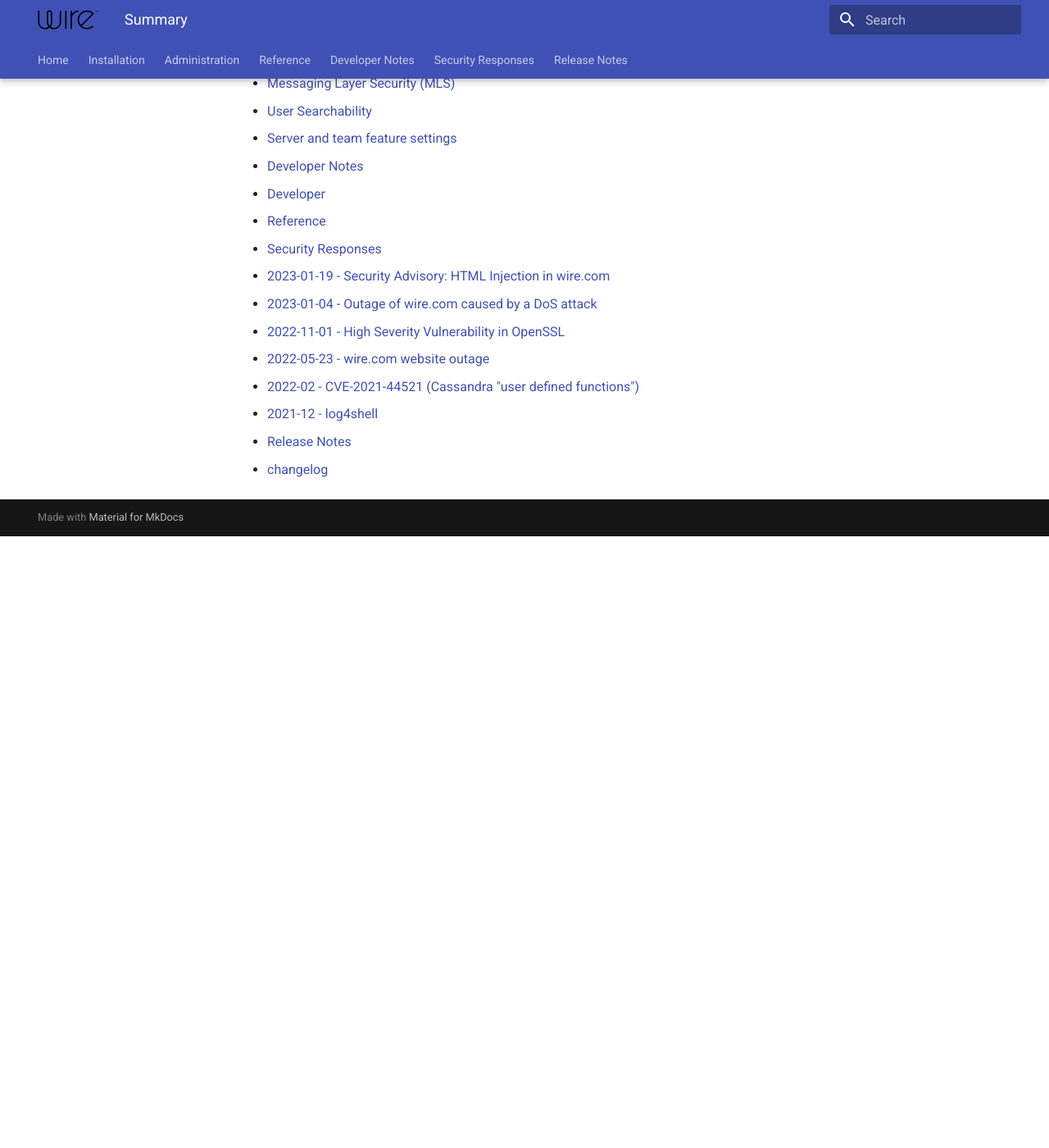
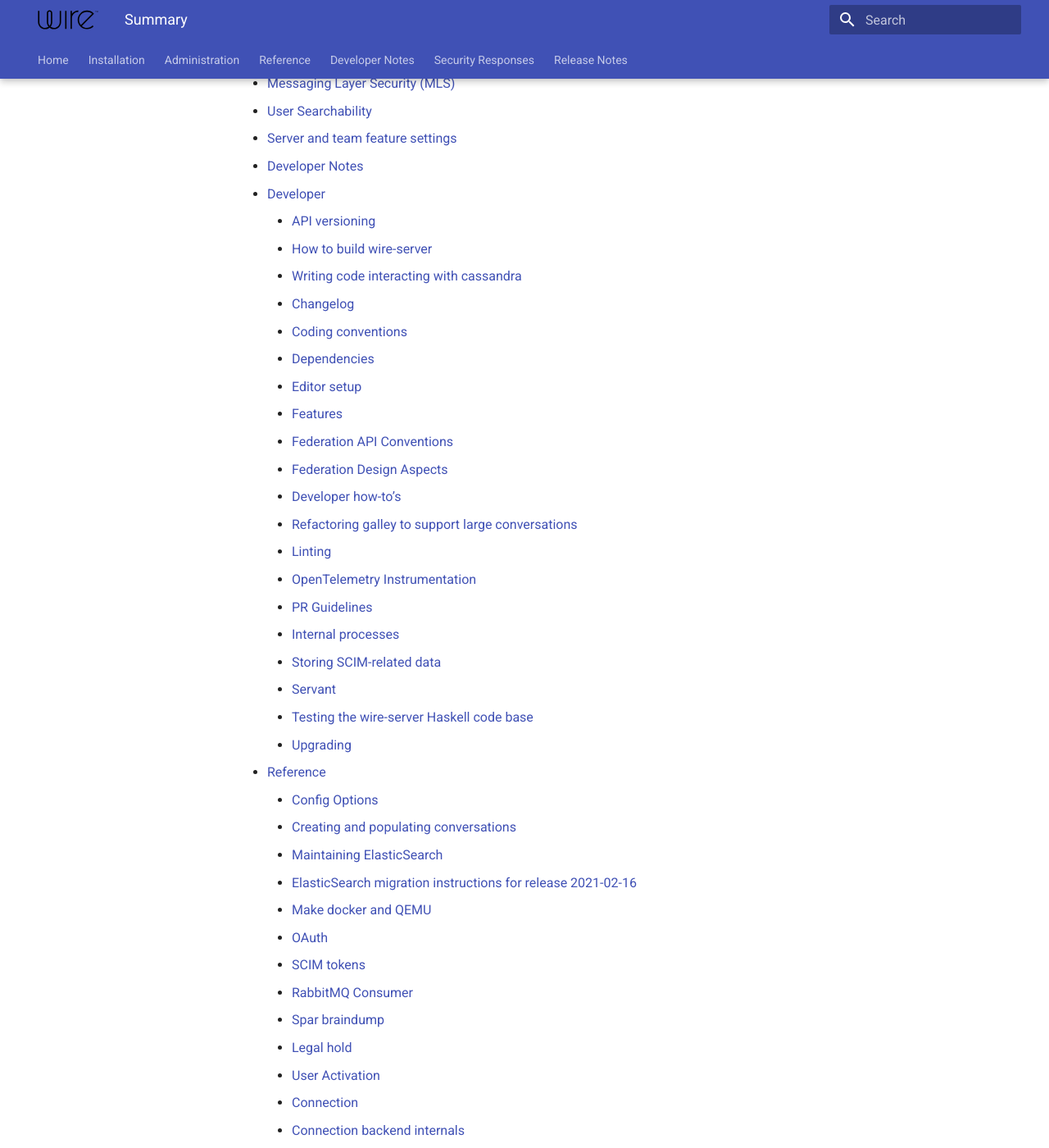
Before and after one commit to mohitrajain/wire-docs, an MkDocs documentation site: the page built from src/SUMMARY.md, in a window 1280 px wide and 1400 px high, scrolled down 1818 px. Shown: the whole window at 82% size. Built offline with MkDocs 1.6.1 and Material for MkDocs 9.7.7, drawn with Linux system fonts in a browser that asks for light colours; the version menu is left out; before the commit the page ends 2472 px from its top, so only the background shows below that; some of the changed text lies outside the part shown.

Commit message:
fixed broken references in developer directory for summary and mkdocs nav

```diff
--- a/mkdocs.yml
+++ b/mkdocs.yml
@@ -43,7 +43,7 @@ nav:
       - Single Sign-On and User Provisioning: understand/single-sign-on/README.md
       - Audio/video calling, restund servers (TURN/STUN): understand/restund.md
       - Conference Calling 2.0 (aka SFT): understand/sft.md
-      - Federated Conference Calling: understand/sft.md#federated-conference-calling
+      - Federated Conference Calling: understand/sft#federated-conference-calling
       - Minio: understand/minio.md
       - Helm: understand/helm.md
       - Federation: understand/federation/README.md
@@ -59,8 +59,43 @@ nav:
       - Server and team feature settings: understand/team-feature-settings.md
   - Developer Notes:
       - Overview: developer/README.md
-      - Developer: developer/developer/README.md
-      - Reference: developer/reference/README.md
+      - Developer:
+        - API versioning: developer/developer/api-versioning.md
+        - How to build wire-server: developer/developer/building.md
+        - Writing code interacting with cassandra: developer/developer/cassandra-interaction.md
+        - Changelog: developer/developer/changelog.md
+        - Coding conventions: developer/developer/coding-conventions.md
+        - Dependencies: developer/developer/dependencies.md
+        - Editor setup: developer/developer/editor-setup.md
+        - Features: developer/developer/features.md
+        - Federation API Conventions: developer/developer/federation-api-conventions.md
+        - Federation Design Aspects: developer/developer/federation-design-aspects.md
+        - Developer how-to’s: developer/developer/how-to.md
+        - Refactoring galley to support large conversations: developer/developer/large-conversations.md
+        - Linting: developer/developer/linting.md
+        - OpenTelemetry Instrumentation: developer/developer/open-telemetry.md
+        - PR Guidelines: developer/developer/pr-guidelines.md
+        - Internal processes: developer/developer/processes.md
+        - Storing SCIM-related data: developer/developer/scim/storage.md
+        - Servant: developer/developer/servant.md
+        - Testing the wire-server Haskell code base: developer/developer/testing.md
+        - Upgrading: developer/developer/upgrading.md
+      - Refernce:
+        - Config Options: developer/reference/config-options.md
+        - Creating and populating conversations: developer/reference/conversation.md
+        - Maintaining ElasticSearch: developer/reference/elastic-search.md
+        - ElasticSearch migration instructions for release 2021-02-16: developer/reference/elasticsearch-migration-2021-02-16.md
+        - Make docker and QEMU: developer/reference/make-docker-and-qemu.md
+        - OAuth: developer/reference/oauth.md
+        - SCIM tokens: developer/reference/provisioning/scim-token.md
+        - RabbitMQ Consumer: developer/reference/rabbitmq-consumer.md
+        - Spar braindump: developer/reference/spar-braindump.md
+        - Legal hold: developer/reference/team/legalhold.md
+        - User Activation: developer/reference/user/activation.md
+        - Connection: developer/reference/user/connection.md
+        - Connection backend internals: developer/reference/user/connection/#connection-backend-internals)
+        - User Registration: developer/reference/user/registration.md
+        - User Rich info: developer/reference/user/rich-info.md
   - Security Responses:
       - Overview: security-responses/README.md
       - "2023-01-19 - Security Advisory: HTML Injection in wire.com": security-responses/2023-01-19_html_injection.md
--- a/src/SUMMARY.md
+++ b/src/SUMMARY.md
@@ -39,7 +39,7 @@
   * [Single Sign-On and User Provisioning](understand/single-sign-on/README.md)
   * [Audio/video calling, restund servers (TURN/STUN)](understand/restund.md)
   * [Conference Calling 2.0 (aka SFT)](understand/sft.md)
-  * [Federated Conference Calling](understand/sft.md#federated-conference-calling)
+  * [Federated Conference Calling](understand/sft/#federated-conference-calling)
   * [Minio](understand/minio.md)
   * [Helm](understand/helm.md)
   * [Federation](understand/federation/README.md)
@@ -55,7 +55,42 @@
   * [Server and team feature settings](understand/team-feature-settings.md)
 * [Developer Notes](developer/README.md)
   * [Developer](developer/developer/README.md)
+    * [API versioning](developer/developer/api-versioning.md)
+    * [How to build wire-server](developer/developer/building.md)
+    * [Writing code interacting with cassandra](developer/developer/cassandra-interaction.md)
+    * [Changelog](developer/developer/changelog.md)
+    * [Coding conventions](developer/developer/coding-conventions.md)
+    * [Dependencies](developer/developer/dependencies.md)
+    * [Editor setup](developer/developer/editor-setup.md)
+    * [Features](developer/developer/features.md)
+    * [Federation API Conventions](developer/developer/federation-api-conventions.md)
+    * [Federation Design Aspects](developer/developer/federation-design-aspects.md)
+    * [Developer how-to’s](developer/developer/how-to.md)
+    * [Refactoring galley to support large conversations](developer/developer/large-conversations.md)
+    * [Linting](developer/developer/linting.md)
+    * [OpenTelemetry Instrumentation](developer/developer/open-telemetry.md)
+    * [PR Guidelines](developer/developer/pr-guidelines.md)
+    * [Internal processes](developer/developer/processes.md)
+    * [Storing SCIM-related data](developer/developer/scim/storage.md)
+    * [Servant](developer/developer/servant.md)
+    * [Testing the wire-server Haskell code base](developer/developer/testing.md)
+    * [Upgrading](developer/developer/upgrading.md)
   * [Reference](developer/reference/README.md)
+    * [Config Options](developer/reference/config-options.md)
+    * [Creating and populating conversations](developer/reference/conversation.md)
+    * [Maintaining ElasticSearch](developer/reference/elastic-search.md)
+    * [ElasticSearch migration instructions for release 2021-02-16](developer/reference/elasticsearch-migration-2021-02-16.md)
+    * [Make docker and QEMU](developer/reference/make-docker-and-qemu.md)
+    * [OAuth](developer/reference/oauth.md)
+    * [SCIM tokens](developer/reference/provisioning/scim-token.md)
+    * [RabbitMQ Consumer](developer/reference/rabbitmq-consumer.md)
+    * [Spar braindump](developer/reference/spar-braindump.md)
+    * [Legal hold](developer/reference/team/legalhold.md)
+    * [User Activation](developer/reference/user/activation.md)
+    * [Connection](developer/reference/user/connection.md)
+    * [Connection backend internals](developer/reference/user/connection/#connection-backend-internals)
+    * [User Registration](developer/reference/user/registration.md)
+    * [User Rich info](developer/reference/user/rich-info.md)
 * [Security Responses](security-responses/README.md)
   * [2023-01-19 - Security Advisory: HTML Injection in wire.com](security-responses/2023-01-19\_html\_injection.md)
   * [2023-01-04 - Outage of wire.com caused by a DoS attack](security-responses/2023-01-04\_website\_outage.md)
```
Also changed, not shown: src/developer/developer/README.md (+23 -20 lines), src/developer/reference/README.md (+18 -15 lines).
